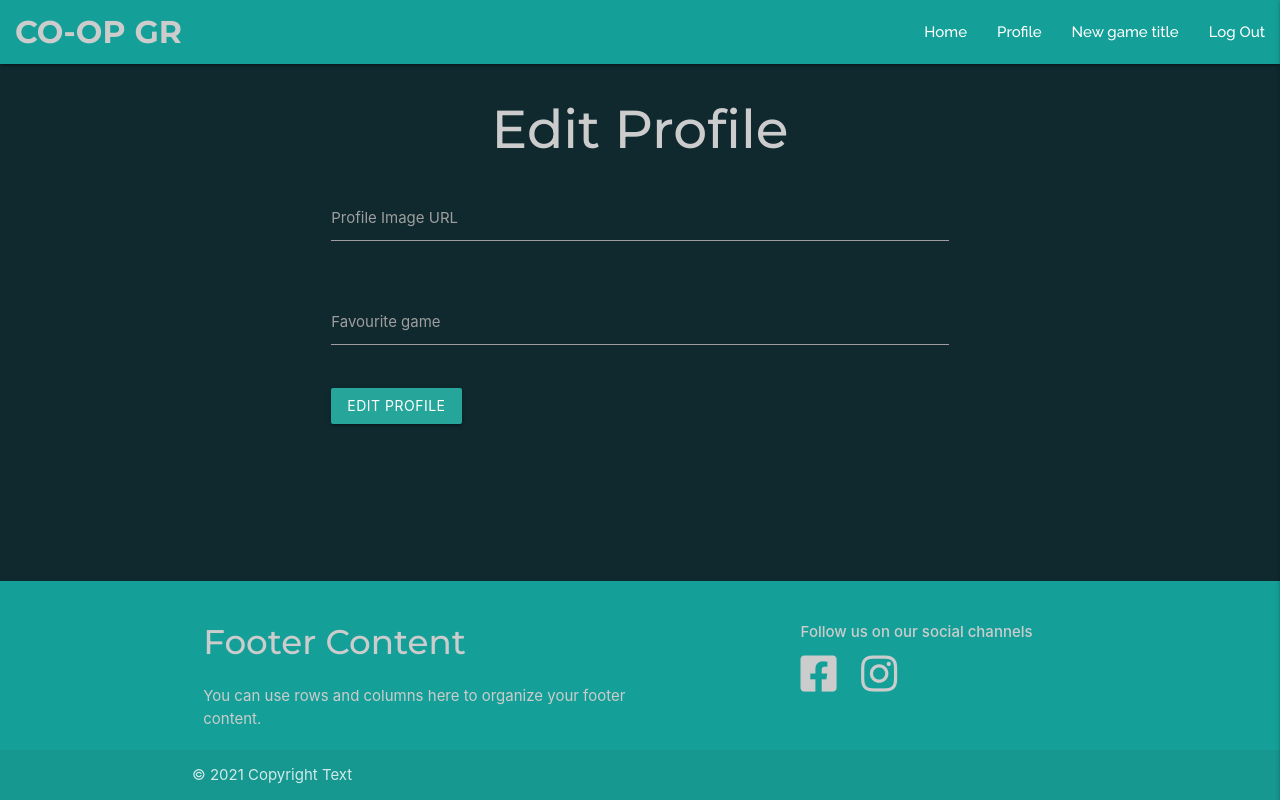
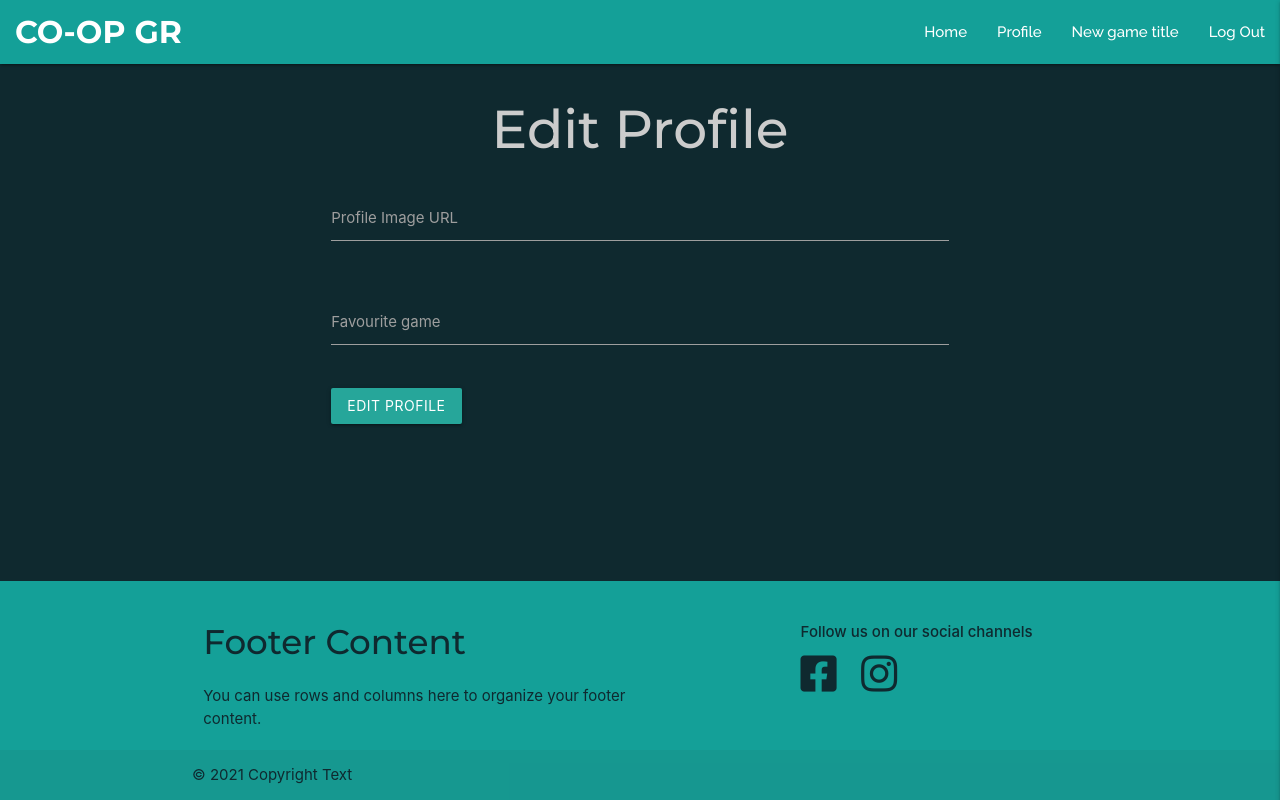
Before and after one commit to MariaLundgren/CO-OP-Game-Review, a Flask app: page /edit_profile in a window 1280 px wide. Run offline with Flask 2, Linux system fonts and the light colour scheme; the visitor is signed in with stand-in values (Sample User, id 1); data that the repository does not hold is empty; some libraries are stand-ins or nearby versions.

Commit message:
changed color of text and icons in footer

```diff
--- a/static/css/style.css
+++ b/static/css/style.css
@@ -25,6 +25,10 @@ h1, h2, h3, h4, p, i {
 h1, h2, h3, h4 {
     font-family: "Montserrat", sans-serif;
     font-weight: 500;
+}
+
+.green-text{
+    color: #0F292F !important;
 }
 
 .green-button{
@@ -108,7 +112,6 @@ input {
 .brand-logo {
     font-family: "Montserrat", sans-serif;
     font-weight: 700;
-    color: #cccccc !important;
 }
 
 .nav-links {
@@ -198,10 +201,12 @@ input {
 
 .social-text {
     margin-top: 10px;
+    color: #0F292F;
 }
 
 .social-icon {
     font-size: 275%;
     padding-right: 20px;
     padding-top: 10px;
+    color: #0F292F;
 }
--- a/templates/base.html
+++ b/templates/base.html
@@ -78,8 +78,8 @@
             <div class="container">
                 <div class="row">
                     <div class="col l6 s12">
-                        <h4>Footer Content</h4>
-                        <p>You can use rows and columns here to organize your footer content.</p>
+                        <h4 class="green-text">Footer Content</h4>
+                        <p class="green-text">You can use rows and columns here to organize your footer content.</p>
                     </div>
                     <div class="col l4 offset-l2 s12">
                         <p class="social-text"><strong>Follow us on our social channels</strong></p>
@@ -95,7 +95,7 @@
                 </div>
             </div>
             <div class="footer-copyright">
-                <div class="container">
+                <div class="container green-text">
                     © 2021 Copyright Text
                 </div>
             </div>
```
